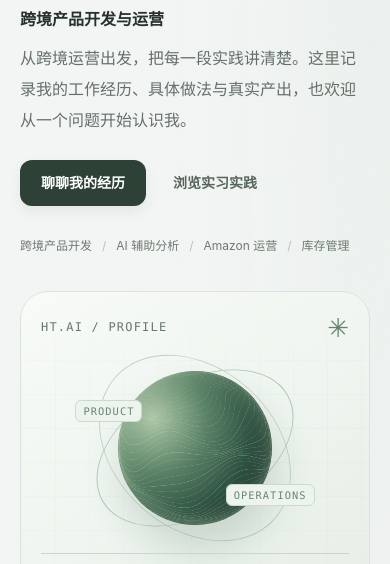
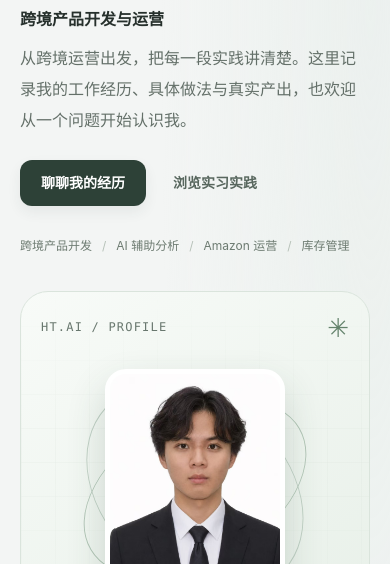
Before and after one commit to paunper/personal-site, a plain HTML site: page index.html in a window 390 px wide. Shown: the part 290-854 px from the top of the page. Drawn offline with Linux system fonts and the light colour scheme.

Commit message:
添加个人照片至首页、资料问答和简历摘要

```diff
--- a/index.html
+++ b/index.html
@@ -6,10 +6,10 @@
   <meta name="theme-color" content="#f3f5f4">
   <meta name="description" content="梁海涛的个人空间：欧品会产品开发、华运国际物流运营两段实习经历，项目实践与个人资料问答。">
   <title>梁海涛 · 跨境产品开发与运营</title>
-  <link rel="icon" href="favicon.svg?v=20261126-exp2" type="image/svg+xml">
-  <link rel="stylesheet" href="styles.css?v=20261126-exp2">
-  <script src="profile.js?v=20261126-exp2" defer></script>
-  <script src="site.js?v=20261126-exp2" defer></script>
+  <link rel="icon" href="favicon.svg?v=20261126-photo1" type="image/svg+xml">
+  <link rel="stylesheet" href="styles.css?v=20261126-photo1">
+  <script src="profile.js?v=20261126-photo1" defer></script>
+  <script src="site.js?v=20261126-photo1" defer></script>
 </head>
 <body>
   <a class="skip-link" href="#main">跳到主要内容</a>
@@ -33,7 +33,7 @@
         </div>
         <a class="identity-art" href="#chat" aria-label="与梁海涛的资料问答开始对话">
           <div class="art-top"><span class="mono">HT.AI / PROFILE</span><span class="art-symbol" aria-hidden="true">✳</span></div>
-          <div class="orb-scene" aria-hidden="true"><span class="orbit orbit-one"></span><span class="orbit orbit-two"></span><span class="orb"><canvas id="orb-canvas" width="420" height="420"></canvas></span><span class="orb-label label-one">PRODUCT</span><span class="orb-label label-two">OPERATIONS</span></div>
+          <div class="portrait-scene"><span class="orbit orbit-one" aria-hidden="true"></span><span class="orbit orbit-two" aria-hidden="true"></span><span class="portrait-frame"><img src="profile-photo.png" alt="梁海涛的个人照片" width="634" height="899" fetchpriority="high" decoding="async"></span></div>
           <div class="art-bottom"><div><strong data-name>梁海涛</strong><p data-personal-meta>男 · 22岁</p></div><span class="art-prompt">从一个问题开始</span></div>
         </a>
       </div>
@@ -51,7 +51,7 @@
     <section id="chat" class="view" aria-labelledby="chat-title" hidden>
       <div class="chat-layout">
         <aside class="panel profile-card" aria-label="个人资料">
-          <div class="avatar-mark" aria-hidden="true">HT<span>.</span></div><p class="eyebrow">A LITTLE ABOUT ME</p><h2 data-name>梁海涛</h2><p class="profile-role" data-role>跨境产品开发与运营</p><p class="muted" data-personal-meta>男 · 22岁</p>
+          <div class="avatar-mark photo-avatar"><img src="profile-photo.png" alt="梁海涛的个人照片" width="634" height="899" loading="lazy" decoding="async"></div><p class="eyebrow">A LITTLE ABOUT ME</p><h2 data-name>梁海涛</h2><p class="profile-role" data-role>跨境产品开发与运营</p><p class="muted" data-personal-meta>男 · 22岁</p>
           <div class="tag-list"><span>产品开发</span><span>AI Agent 分析</span><span>新品核算</span><span>Amazon 运营</span><span>FBA 与库存</span></div>
           <div class="profile-card-note"><strong>用真实经历回答</strong><p>这里的回答来自我的公开个人资料和实习记录。</p></div><a class="button secondary" href="#about">查看完整经历</a>
         </aside>
@@ -74,7 +74,7 @@
     <section id="about" class="view" aria-labelledby="about-title" hidden>
       <div class="page-heading"><div><p class="eyebrow">PROFILE & EXPERIENCE</p><h1 id="about-title">关于我，和我的经历。</h1></div><button class="button secondary" type="button" id="download-resume">下载简历文本</button></div>
       <div class="resume-layout">
-        <aside class="panel resume-profile"><div class="profile-heading"><div class="avatar-mark small-avatar" aria-hidden="true">HT<span>.</span></div><div><h2 data-name>梁海涛</h2><p data-personal-meta>男 · 22岁</p></div></div><p class="profile-role" data-role>跨境产品开发与运营</p><p class="bio" id="bio"></p><div class="resume-skills"><h3>实践中使用的工具与方法</h3><div class="tag-list" id="skills"></div></div><div class="contact-block" id="contact"><h3>联系我</h3><div id="profile-links"></div><p class="copy-status" id="copy-status" role="status" aria-live="polite"></p></div></aside>
+        <aside class="panel resume-profile"><div class="profile-heading"><div class="avatar-mark small-avatar photo-avatar"><img src="profile-photo.png" alt="梁海涛的个人照片" width="634" height="899" loading="lazy" decoding="async"></div><div><h2 data-name>梁海涛</h2><p data-personal-meta>男 · 22岁</p></div></div><p class="profile-role" data-role>跨境产品开发与运营</p><p class="bio" id="bio"></p><div class="resume-skills"><h3>实践中使用的工具与方法</h3><div class="tag-list" id="skills"></div></div><div class="contact-block" id="contact"><h3>联系我</h3><div id="profile-links"></div><p class="copy-status" id="copy-status" role="status" aria-live="polite"></p></div></aside>
         <div class="panel experience-panel"><div class="section-heading"><div><p class="eyebrow">WORK EXPERIENCE</p><h2>实习经历</h2></div><span class="experience-badge">产品开发 · 跨境运营</span></div><div id="experience"></div></div>
       </div>
     </section>
--- a/site.js
+++ b/site.js
@@ -279,7 +279,7 @@ $$("[data-contact-link]").forEach(link => link.addEventListener("click", () => {
 }));
 
 const canvas = $("#orb-canvas");
-const context = canvas.getContext("2d");
+const context = canvas?.getContext("2d");
 const motion = matchMedia("(prefers-reduced-motion: reduce)");
 let frame = 0;
 let previous = -Infinity;
@@ -319,7 +319,7 @@ function updateMotion() {
 }
 motion.addEventListener("change", updateMotion);
 document.addEventListener("visibilitychange", updateMotion);
-if ("IntersectionObserver" in window) new IntersectionObserver(entries => {
+if (canvas && "IntersectionObserver" in window) new IntersectionObserver(entries => {
   orbInView = entries[0].isIntersecting;
   updateMotion();
 }).observe(canvas);
--- a/styles.css
+++ b/styles.css
@@ -65,6 +65,9 @@ h1:focus, #main:focus { outline: none; }
 .orbit-two { transform: rotate(42deg) scaleY(.75); border-color: #c0d0c5; }
 .orb { display: block; width: 67%; aspect-ratio: 1; border-radius: 50%; overflow: hidden; background: radial-gradient(ellipse at 27% 25%, #afc8a9, #5a8267 34%, #2f5343 62%, #182e26 88%); box-shadow: 0 25px 40px #325a3f30, inset 0 0 22px #cae1be66; transform: rotate(-12deg); transition: transform .5s; }
 .identity-art:hover .orb { transform: rotate(-6deg) scale(1.04); }
+.portrait-scene { position: relative; display: grid; place-items: center; width: min(100%, 320px); min-height: 320px; margin: 10px auto 18px; }
+.portrait-frame { display: block; position: relative; z-index: 1; width: 210px; max-width: 85%; aspect-ratio: 3 / 4; overflow: hidden; border: 6px solid #fff; border-radius: 24px; background: #fff; box-shadow: 0 18px 38px #294a3330; }
+.portrait-frame img { display: block; width: 100%; height: 100%; object-fit: cover; object-position: 50% 20%; }
 .orb canvas { width: 100%; height: 100%; }
 .orb-label { position: absolute; color: #6b8572; font: .65rem "Consolas",monospace; letter-spacing: .1em; background: #edf4ed; padding: 4px 7px; border: 1px solid #ccdacd; border-radius: 6px; }
 .label-one { left: -2%; top: 29%; }
@@ -164,6 +167,8 @@ h1:focus, #main:focus { outline: none; }
 .resume-profile,.experience-panel { padding: 30px; min-width: 0; }
 .profile-heading { display: flex; align-items: center; gap: 17px; }
 .small-avatar { width: 70px; height: 70px; border-radius: 20px; margin-bottom: 0; font-size: 29px; letter-spacing: -3px; flex-shrink: 0; }
+.photo-avatar { overflow: hidden; background: #fff; }
+.photo-avatar img { display: block; width: 100%; height: 100%; object-fit: cover; object-position: 50% 14%; }
 .profile-heading h2 { font-size: 1.7rem; letter-spacing: -.04em; }
 .profile-heading p { margin-top: 6px; font-size: .875rem; color: var(--muted); }
 .resume-profile > .profile-role { margin-top: 23px; }
@@ -244,6 +249,8 @@ h1:focus, #main:focus { outline: none; }
   .hero-description { max-width: 580px; }
   .identity-art { min-height: 355px; width: 100%; padding: 22px 28px; }
   .orb-scene { width: 250px; margin-block: -10px; }
+  .portrait-scene { width: 260px; min-height: 275px; margin-block: 8px 14px; }
+  .portrait-frame { width: 180px; border-width: 5px; border-radius: 21px; }
   .art-bottom { padding-top: 13px; }
   .header-inner { min-height: 76px; grid-template-columns: auto 1fr; gap: 10px; }
   .main-nav { justify-self: end; gap: 2px; }
```
Also changed, not shown: profile-photo.png (added).
